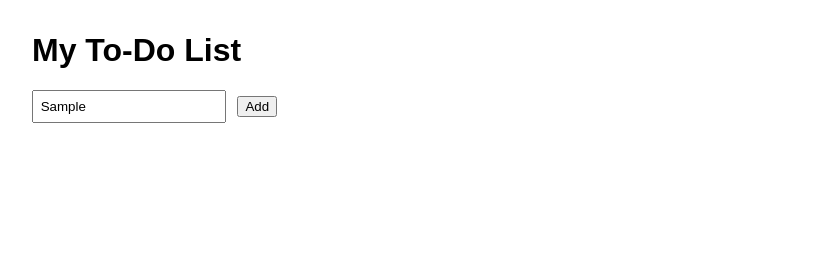
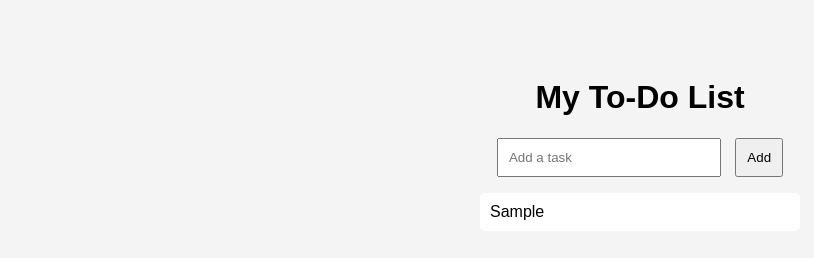
Before and after one commit to kavya12345678901/mine, a plain HTML site: page index.html in a window 1280 px wide. Both pictures are taken after typing "Sample" into the empty fields and a click on the button "Add". Shown: the whole page, without its empty margins (0-814 px from the left). Drawn offline with Linux system fonts and the light colour scheme.

Commit message:
Update index.html

```diff
--- a/index.html
+++ b/index.html
@@ -1,15 +1,54 @@
 <!DOCTYPE html>
-<html lang="en">
+<html>
 <head>
-	<meta charset="UTF-8">
-	<title>To-Do List</title>
-	<link rel="stylesheet" href="style.css">
+  <title>Simple To-Do List</title>
+  <style>
+    body {
+      font-family: Arial, sans-serif;
+      background: #f4f4f4;
+      text-align: center;
+      padding: 50px;
+    }
+    input {
+      padding: 10px;
+      width: 200px;
+      margin-right: 10px;
+    }
+    button {
+      padding: 10px;
+    }
+    ul {
+      list-style: none;
+      padding: 0;
+    }
+    li {
+      background: #fff;
+      margin: 10px auto;
+      padding: 10px;
+      width: 300px;
+      text-align: left;
+      border-radius: 5px;
+    }
+  </style>
 </head>
 <body>
-	<h1>My To-Do List</h1>
-	<input id="taskInput" type="text" placeholder="Add a task" />
-	<button onclick="addTask()">Add</button>
-	<ul id="taskList"></ul>
-	<script src="script.js"></script>
+  <h1>My To-Do List</h1>
+  <input type="text" id="taskInput" placeholder="Add a task">
+  <button onclick="addTask()">Add</button>
+  <ul id="taskList"></ul>
+
+  <script>
+    function addTask() {
+      const input = document.getElementById('taskInput');
+      const taskText = input.value.trim();
+      if (taskText === "") return;
+
+      const li = document.createElement('li');
+      li.textContent = taskText;
+      document.getElementById('taskList').appendChild(li);
+
+      input.value = "";
+    }
+  </script>
 </body>
 </html>
```
